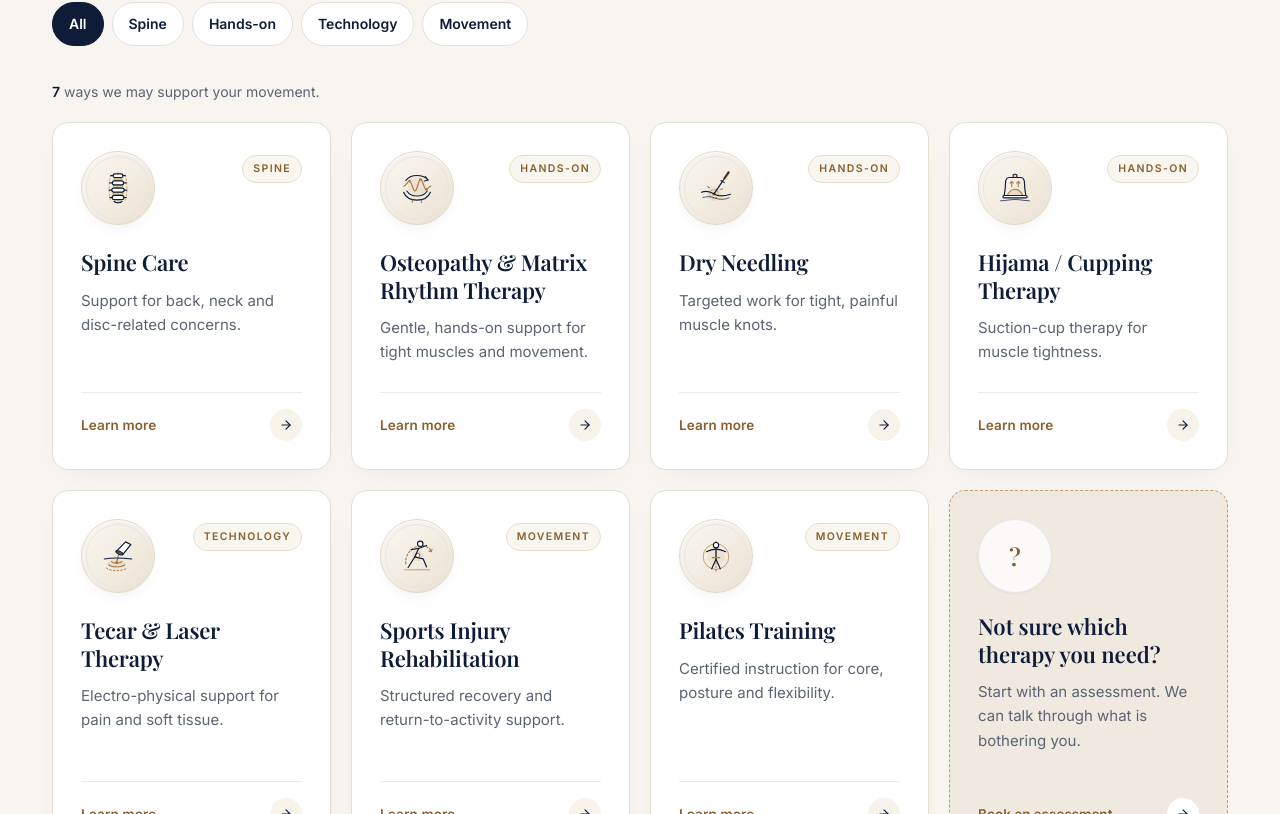
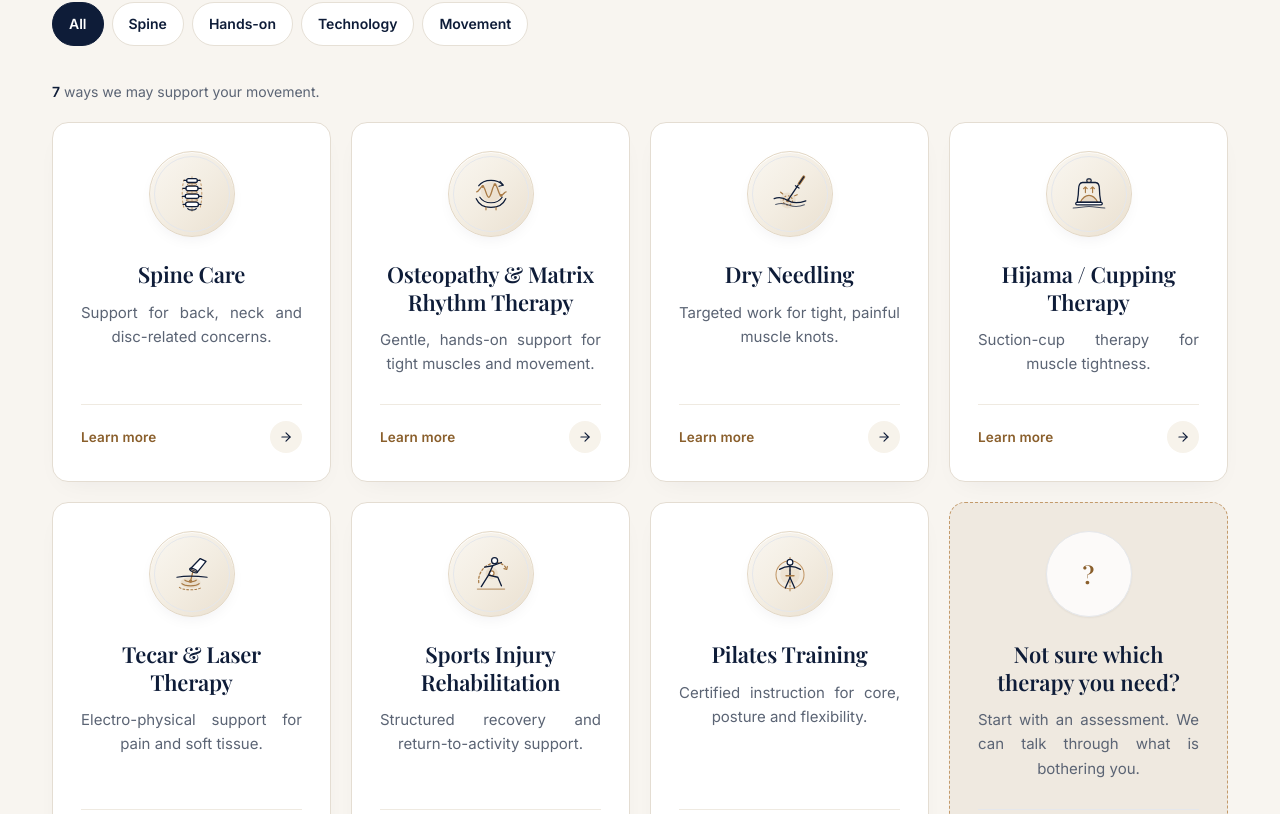
Before and after one commit to 0Akshat005/Rachana-s-clinic, a React (Vite) app: page /services in a window 1280 px wide. Shown: the part 666-1480 px from the top of the page. Built offline with nearby package versions, Linux system fonts and the light colour scheme; a web font is replaced by a local one.

Commit message:
style(services): remove category pill, center icon medallion & dark title, and justify card copy

```diff
--- a/src/components/ServiceIcon.tsx
+++ b/src/components/ServiceIcon.tsx
@@ -492,7 +492,7 @@ export function ServiceIconBadge({
 }) {
   return (
     <div
-      className={`relative flex h-[74px] w-[74px] shrink-0 items-center justify-center rounded-full border border-[#E3D8C6] bg-gradient-to-br from-[#FAF7F1] via-[#F3EDE2] to-[#EAE0D0] shadow-[inset_0_1px_0_rgba(255,255,255,0.85),0_6px_16px_-6px_rgba(14,28,56,0.08)] transition-all duration-300 ease-out group-hover:scale-[1.04] group-hover:border-gold-500/70 group-hover:shadow-[inset_0_1px_0_rgba(255,255,255,0.95),0_10px_22px_-6px_rgba(168,122,69,0.2)] ${className}`}
+      className={`relative mx-auto flex h-[86px] w-[86px] shrink-0 items-center justify-center rounded-full border border-[#E3D8C6] bg-gradient-to-br from-[#FAF7F1] via-[#F3EDE2] to-[#EAE0D0] shadow-[inset_0_1px_0_rgba(255,255,255,0.85),0_6px_16px_-6px_rgba(14,28,56,0.08)] transition-all duration-300 ease-out group-hover:scale-[1.04] group-hover:border-gold-500/70 group-hover:shadow-[inset_0_1px_0_rgba(255,255,255,0.95),0_10px_22px_-6px_rgba(168,122,69,0.2)] ${className}`}
     >
       <span
         aria-hidden="true"
@@ -500,7 +500,7 @@ export function ServiceIconBadge({
       />
       <ServiceIcon
         name={name}
-        className="relative z-10 h-[42px] w-[42px] text-navy-900 transition-transform duration-300 ease-out group-hover:scale-[1.03]"
+        className="relative z-10 h-[46px] w-[46px] text-navy-900 transition-transform duration-300 ease-out group-hover:scale-[1.03]"
       />
     </div>
   );
--- a/src/pages/Home.tsx
+++ b/src/pages/Home.tsx
@@ -34,21 +34,16 @@ function ServiceGrid() {
             to={`/services/${service.slug}`}
             className="group relative flex h-full flex-col justify-between overflow-hidden rounded-2xl border border-[#E4DDD2] bg-white p-7 shadow-[0_10px_28px_-14px_rgba(14,28,56,0.08)] transition-all duration-300 ease-out hover:-translate-y-1 hover:border-gold-500/80 hover:shadow-[0_22px_42px_-16px_rgba(14,28,56,0.14)] focus-visible:outline-none focus-visible:ring-2 focus-visible:ring-gold-500 focus-visible:ring-offset-2"
           >
-            <div>
-              <div className="flex items-start justify-between gap-3">
-                <ServiceIconBadge name={service.icon} />
-                <span className="mt-1 inline-flex items-center rounded-full border border-[#E7DEC9] bg-[#F9F6F0] px-2.5 py-1 text-[10.5px] font-semibold uppercase tracking-[0.13em] text-gold-700">
-                  {service.category}
-                </span>
-              </div>
-              <h3 className="mt-6 font-display text-[22px] font-semibold leading-[1.24] tracking-[-0.01em] text-navy-900 transition-colors duration-200 group-hover:text-[#172D56]">
+            <div className="flex flex-col items-center">
+              <ServiceIconBadge name={service.icon} />
+              <h3 className="mt-6 text-center font-display text-[22px] font-bold leading-[1.24] tracking-[-0.01em] text-[#0E1C38] transition-colors duration-200 group-hover:text-[#172D56]">
                 {service.title}
               </h3>
-              <p className="mt-3 line-clamp-3 text-[15px] leading-[1.62] text-muted">
+              <p className="mt-3 w-full line-clamp-3 text-justify [text-align-last:center] text-[15px] leading-[1.62] text-muted">
                 {service.blurb}
               </p>
             </div>
-            <div className="mt-7 flex items-center justify-between border-t border-[#EFEAE1] pt-4">
+            <div className="mt-7 flex w-full items-center justify-between border-t border-[#EFEAE1] pt-4">
               <span className="text-[13.5px] font-semibold tracking-[0.01em] text-gold-700 transition-colors duration-200 group-hover:text-navy-900">
                 Learn more
               </span>
--- a/src/pages/Services.tsx
+++ b/src/pages/Services.tsx
@@ -65,21 +65,16 @@ export default function Services() {
                   to={`/services/${service.slug}`}
                   className="group relative flex h-full min-h-[296px] flex-col justify-between overflow-hidden rounded-2xl border border-[#E4DDD2] bg-white p-7 shadow-[0_10px_28px_-14px_rgba(14,28,56,0.08)] transition-all duration-300 ease-out hover:-translate-y-1 hover:border-gold-500/80 hover:shadow-[0_22px_42px_-16px_rgba(14,28,56,0.14)] focus-visible:outline-none focus-visible:ring-2 focus-visible:ring-gold-500 focus-visible:ring-offset-2"
                 >
-                  <div>
-                    <div className="flex items-start justify-between gap-3">
-                      <ServiceIconBadge name={service.icon} />
-                      <span className="mt-1 inline-flex items-center rounded-full border border-[#E7DEC9] bg-[#F9F6F0] px-2.5 py-1 text-[10.5px] font-semibold uppercase tracking-[0.13em] text-gold-700">
-                        {service.category}
-                      </span>
-                    </div>
-                    <h2 className="mt-6 font-display text-[22px] font-semibold leading-[1.24] tracking-[-0.01em] text-navy-900 transition-colors duration-200 group-hover:text-[#172D56]">
+                  <div className="flex flex-col items-center">
+                    <ServiceIconBadge name={service.icon} />
+                    <h2 className="mt-6 text-center font-display text-[22px] font-bold leading-[1.24] tracking-[-0.01em] text-[#0E1C38] transition-colors duration-200 group-hover:text-[#172D56]">
                       {service.title}
                     </h2>
-                    <p className="mt-3 line-clamp-3 text-[15px] leading-[1.62] text-muted">
+                    <p className="mt-3 w-full line-clamp-3 text-justify [text-align-last:center] text-[15px] leading-[1.62] text-muted">
                       {service.blurb}
                     </p>
                   </div>
-                  <div className="mt-7 flex items-center justify-between border-t border-[#EFEAE1] pt-4">
+                  <div className="mt-7 flex w-full items-center justify-between border-t border-[#EFEAE1] pt-4">
                     <span className="text-[13.5px] font-semibold tracking-[0.01em] text-gold-700 transition-colors duration-200 group-hover:text-navy-900">
                       Learn more
                     </span>
@@ -99,16 +94,16 @@ export default function Services() {
               data-track="book"
               className="group flex min-h-[296px] flex-col justify-between rounded-2xl border border-dashed border-gold-500 bg-sand p-7 transition-all duration-300 ease-out hover:-translate-y-1 hover:bg-[#EAE2D3] focus-visible:outline-none focus-visible:ring-2 focus-visible:ring-gold-500 focus-visible:ring-offset-2"
             >
-              <CircleQuestion />
-              <div>
-                <h2 className="mt-5 font-display text-[22px] font-semibold leading-[1.24] text-navy-900">
+              <div className="flex flex-col items-center">
+                <CircleQuestion />
+                <h2 className="mt-6 text-center font-display text-[22px] font-bold leading-[1.24] text-[#0E1C38]">
                   Not sure which therapy you need?
                 </h2>
-                <p className="mt-3 text-[15px] leading-[1.62] text-muted">
+                <p className="mt-3 w-full text-justify [text-align-last:center] text-[15px] leading-[1.62] text-muted">
                   Start with an assessment. We can talk through what is bothering you.
                 </p>
               </div>
-              <div className="mt-7 flex items-center justify-between border-t border-gold-500/30 pt-4">
+              <div className="mt-7 flex w-full items-center justify-between border-t border-gold-500/30 pt-4">
                 <span className="text-[13.5px] font-semibold text-gold-700 group-hover:text-navy-900">
                   Book an assessment
                 </span>
@@ -144,7 +139,7 @@ export default function Services() {
 }
 function CircleQuestion() {
   return (
-    <div className="grid h-[74px] w-[74px] place-items-center rounded-full border border-gold-500/60 bg-white/80 font-display text-2xl font-semibold text-gold-700 shadow-sm">
+    <div className="mx-auto grid h-[86px] w-[86px] place-items-center rounded-full border border-gold-500/60 bg-white/80 font-display text-2xl font-semibold text-gold-700 shadow-sm">
       ?
     </div>
   );
```
